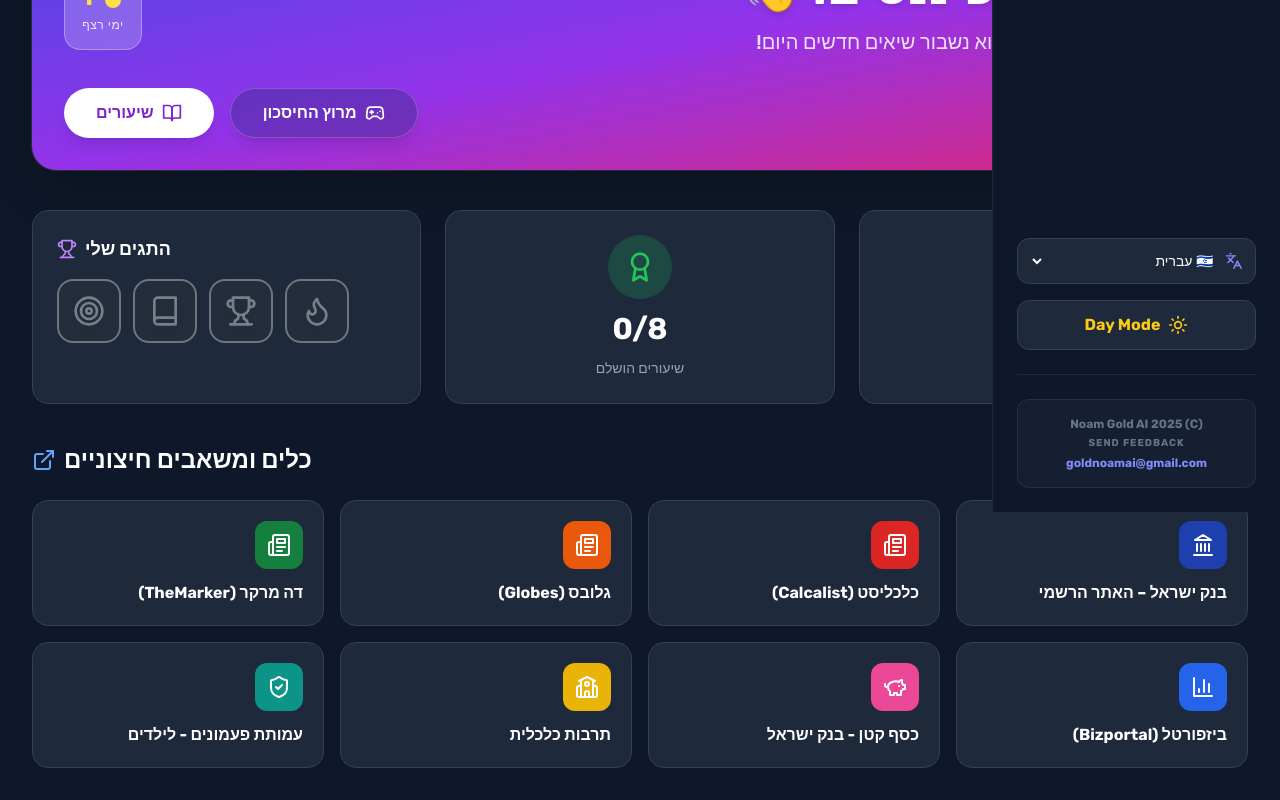
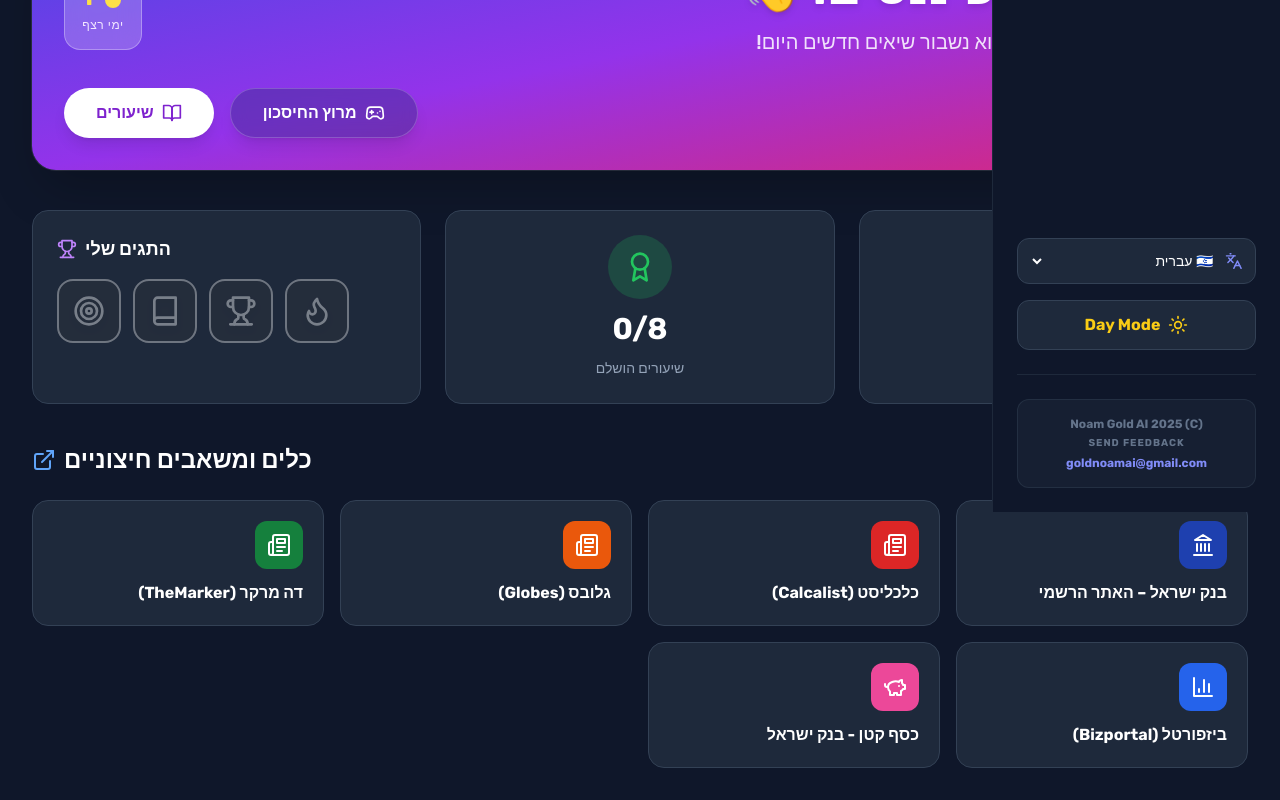
Before and after one commit to goldnoam/FinKidz, a React (Vite) app: page / in a window 1280 px wide. Shown: the part 288-1088 px from the top of the page. Built offline with nearby package versions, Linux system fonts and the light colour scheme.

Commit message:
feat: Remove unused external resource links
Removes "תרבות כלכלית" and "עמותת פעמונים" from the list of external resources. These links were no longer relevant or were duplicates.

```diff
--- a/App.tsx
+++ b/App.tsx
@@ -393,7 +393,7 @@
               key={lesson.id}
               data-aos="fade-up"
               onClick={() => handleOpenLesson(lesson)}
-              className={`group relative h-full flex flex-col p-6 rounded-[1.75rem] border shadow-lg hover:-translate-y-1 transition-all duration-300 cursor-pointer
+              className={`group relative h-full flex flex-col p-6 rounded-[1.75rem] border shadow-lg hover:-translate-y-2 hover:scale-[1.02] hover:shadow-2xl transition-all duration-300 cursor-pointer
                 ${theme === 'dark' ? 'bg-[#1e293b] border-slate-700' : 'bg-white border-slate-200'}
                 ${isCompleted ? 'ring-2 ring-green-500/30' : ''}
                 ${isJustCompleted ? 'animate-completion-bounce ring-4 ring-green-500/70 shadow-[0_0_30px_rgba(34,197,94,0.3)]' : ''}
--- a/constants.ts
+++ b/constants.ts
@@ -422,21 +422,5 @@
     iconName: 'savings',
     category: 'tools',
     color: 'bg-pink-500'
-  },
-  {
-    id: 'tarbut-kalkalit',
-    title: 'תרבות כלכלית',
-    url: 'https://www.tarbut-kalkalit.co.il/',
-    iconName: 'learn',
-    category: 'tools',
-    color: 'bg-yellow-500'
-  },
-  {
-    id: 'paamonim',
-    title: 'עמותת פעמונים - לילדים',
-    url: 'https://www.paamonim.org/he/category/%D7%9E%D7%A9%D7%A4%D7%97%D7%94/%D7%97%D7%99%D7%A0%D7%95%D7%9A-%D7%A4%D7%99%D7%A0%D7%A0%D7%A1%D7%99-%D7%9C%D7%99%D7%9C%D7%93%D7%99%D7%9D/',
-    iconName: 'safe',
-    category: 'tools',
-    color: 'bg-teal-600'
   }
 ];
```
